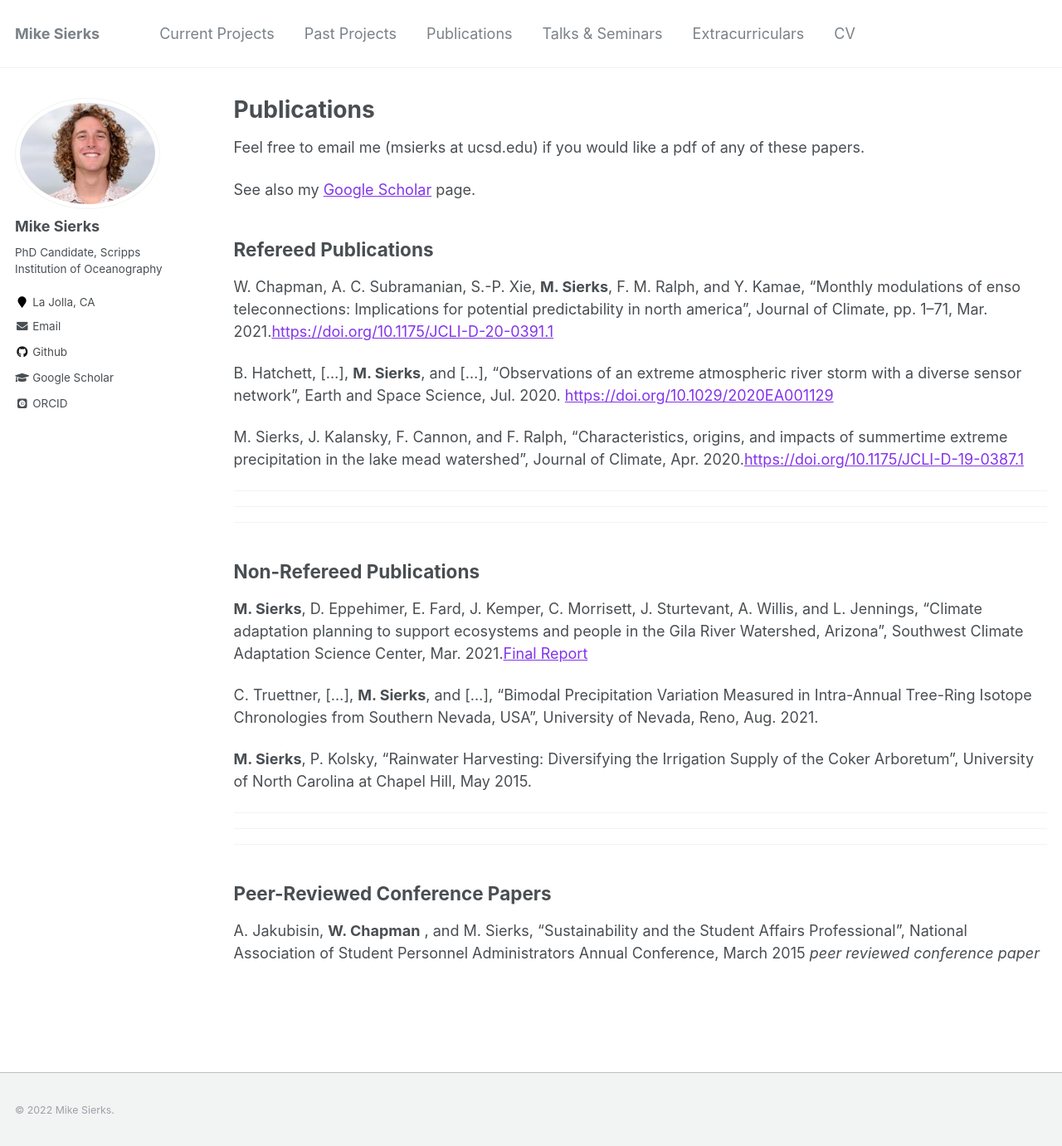
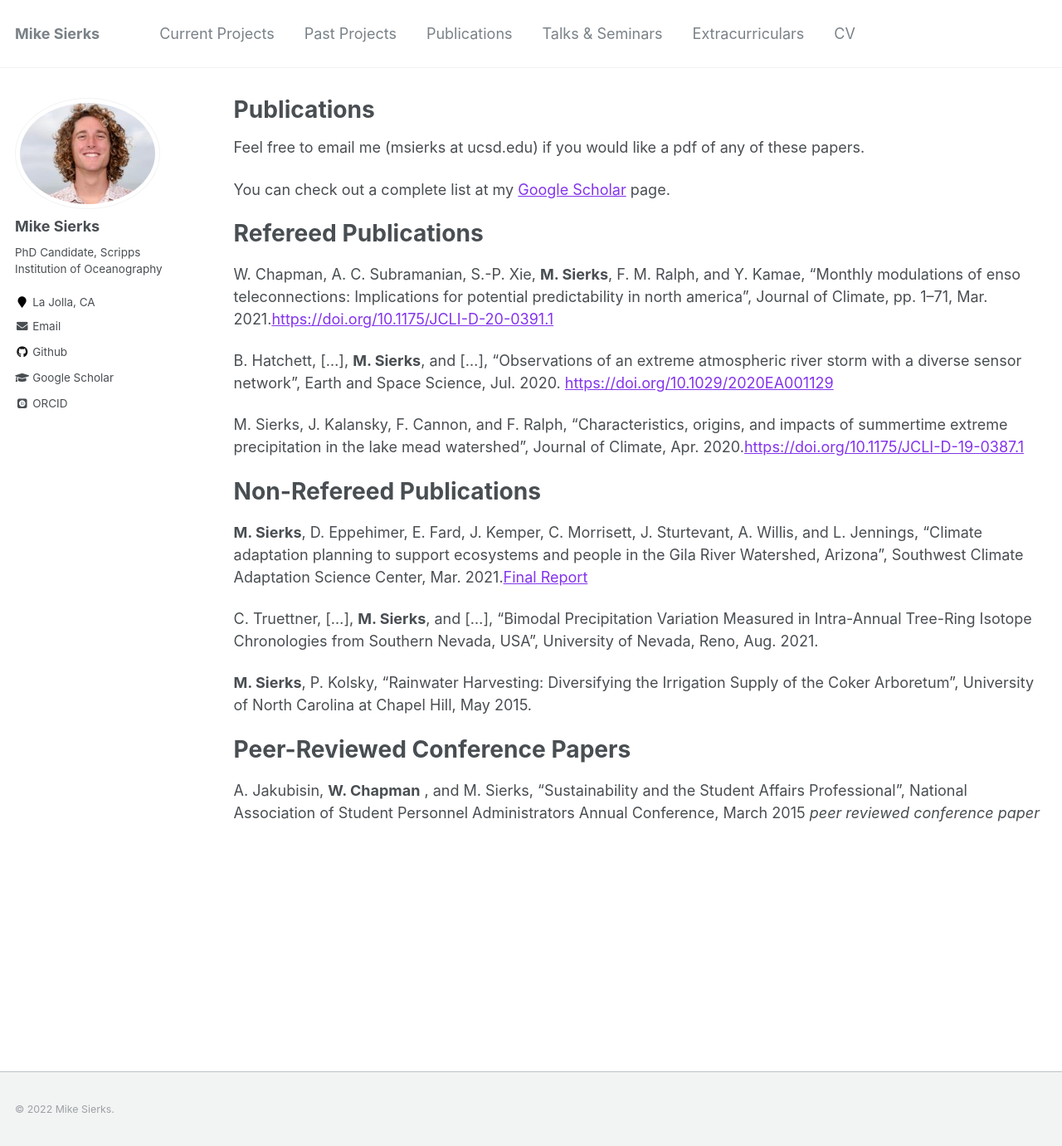
Before and after one commit to mdsierks/mdsierks.github.io, a Jekyll site: the page built from _pages/publications.md, in a window 1280 px wide and 1383 px high. Shown: the whole window at 83% size. Built offline with Jekyll 4.4.1, drawn with Linux system fonts in a browser that asks for light colours; some web fonts are replaced.

Commit message:
formatting for subheaders

```diff
--- a/_pages/publications.md
+++ b/_pages/publications.md
@@ -16,15 +16,12 @@ author_profile: true
 {% endfor %}
 
  -->
-
 {% include base_path %}
-
 Feel free to email me (msierks at ucsd.edu) if you would like a pdf of any of these papers.
 
-See also my [Google Scholar](https://scholar.google.com/citations?user=or6mIK0AAAAJ&hl=en) page.
+You can check out a complete list at my [Google Scholar](https://scholar.google.com/citations?user=or6mIK0AAAAJ&hl=en) page.
 
-## Refereed Publications
-
+# Refereed Publications
 W. Chapman, A. C. Subramanian, S.-P. Xie, **M. Sierks**, F. M. Ralph, and Y. Kamae, “Monthly modulations of
 enso teleconnections: Implications for potential predictability in north america”, Journal of Climate,
 pp. 1–71, Mar. 2021.[https://doi.org/10.1175/JCLI-D-20-0391.1](https://doi.org/10.1175/JCLI-D-20-0391.1)
@@ -35,12 +32,8 @@ sensor network”, Earth and Space Science, Jul. 2020. [https://doi.org/10.1029/
 M. Sierks, J. Kalansky, F. Cannon, and F. Ralph, “Characteristics, origins, and impacts of summertime
 extreme precipitation in the lake mead watershed”, Journal of Climate, Apr. 2020.[https://doi.org/10.1175/JCLI-D-19-0387.1](https://doi.org/10.1175/JCLI-D-19-0387.1)
 
-*****
-*****
-*****
 
-## Non-Refereed Publications
-
+# Non-Refereed Publications
 **M. Sierks**, D. Eppehimer, E. Fard, J. Kemper, C. Morrisett, J. Sturtevant, A. Willis, and L. Jennings, “Climate adaptation
 planning to support ecosystems and people in the Gila River Watershed, Arizona”, Southwest Climate Adaptation
 Science Center, Mar. 2021.[Final Report](https://www.swcasc.arizona.edu/sites/default/files/data/NRWD_Final%20Report2021.pdf)
@@ -51,10 +44,6 @@ Chronologies from Southern Nevada, USA”, University of Nevada, Reno, Aug. 2021
 **M. Sierks**, P. Kolsky, “Rainwater Harvesting: Diversifying the Irrigation Supply of the Coker Arboretum”, University of
 North Carolina at Chapel Hill, May 2015.
 
-*****
-*****
-*****
 
-## Peer-Reviewed Conference Papers
-
+# Peer-Reviewed Conference Papers
 A. Jakubisin, **W. Chapman** , and M. Sierks, “Sustainability and the Student Affairs Professional”, National Association of Student Personnel Administrators Annual Conference, March 2015 *peer reviewed conference paper*
```
